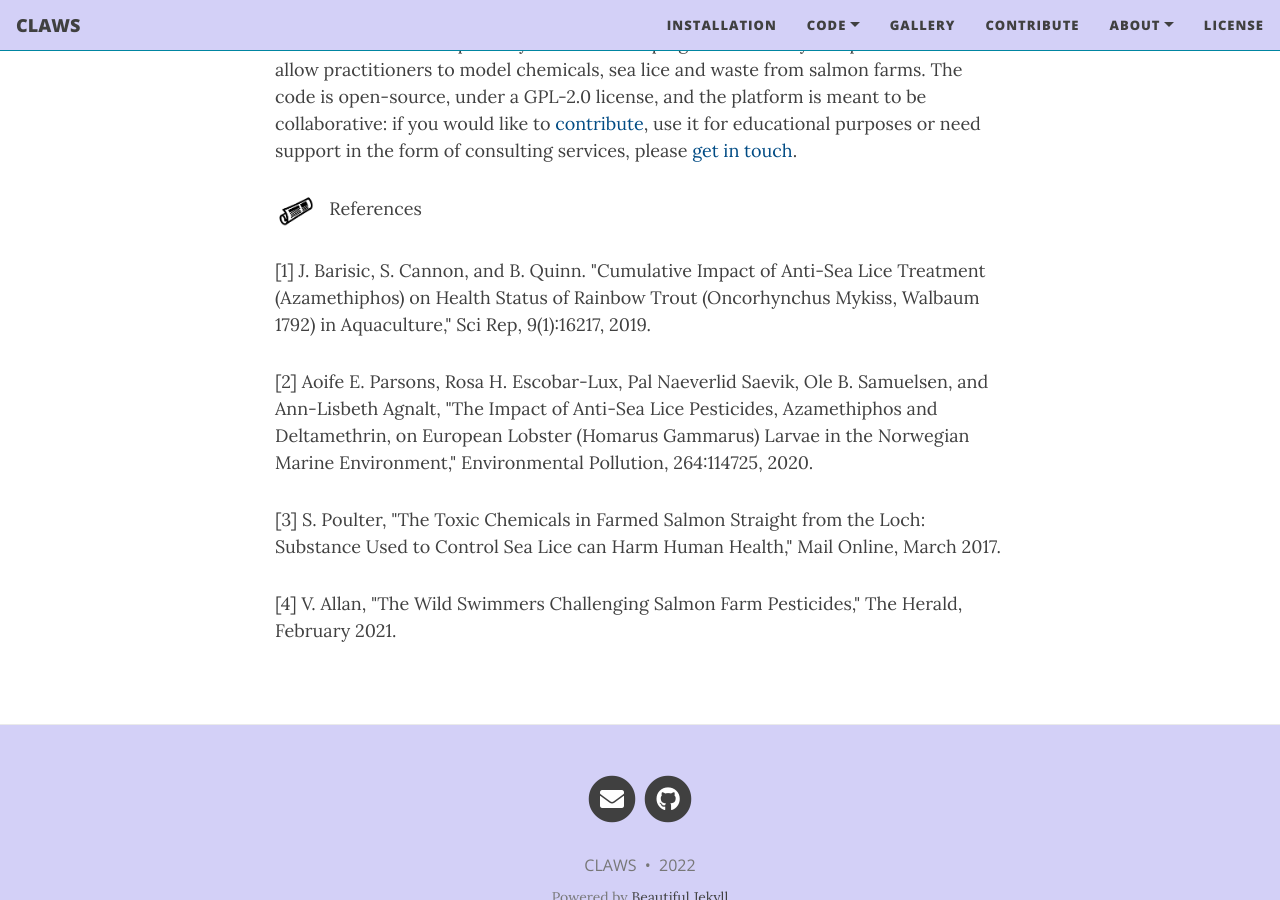
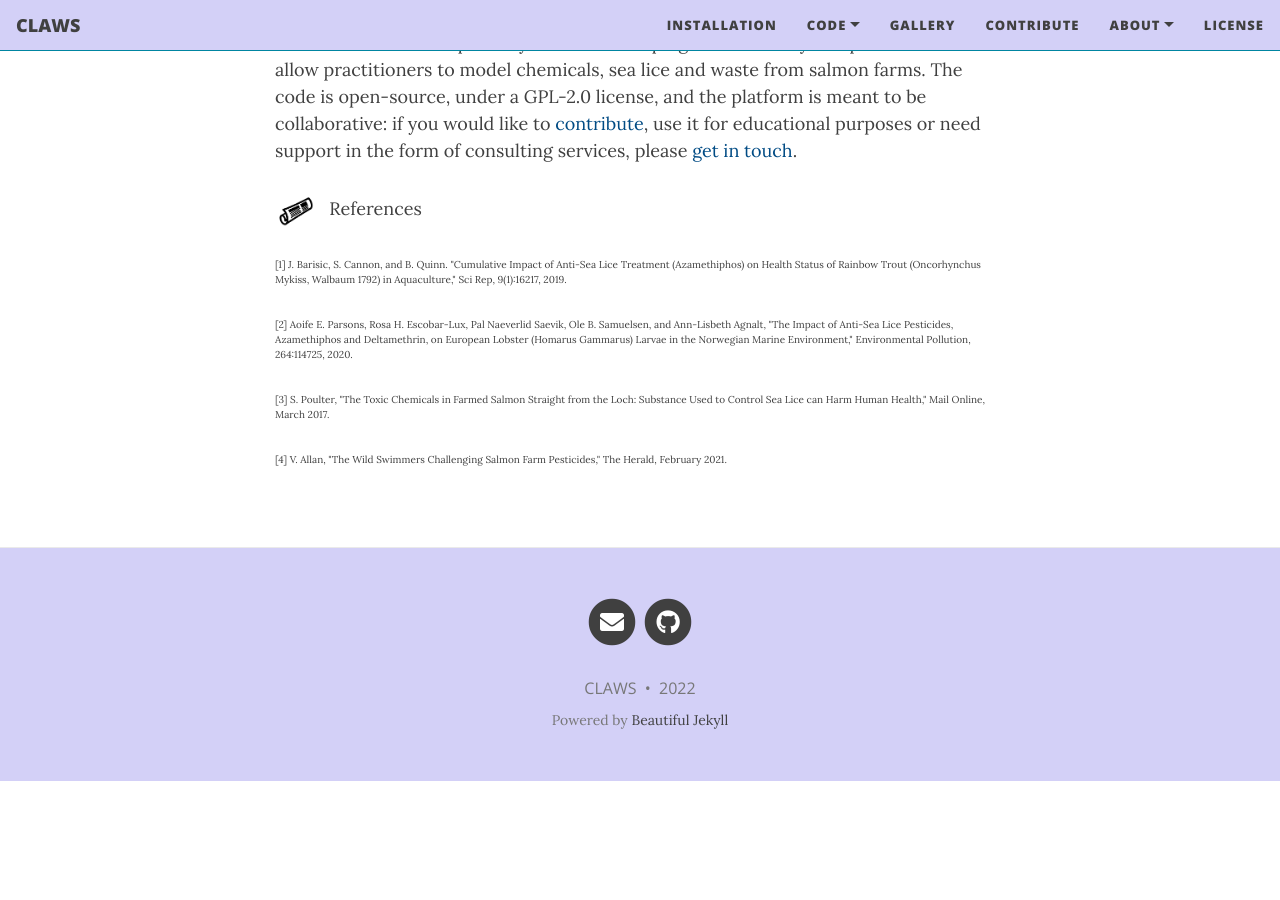
Before and after one commit to claws-scot/claws-scot.github.io, a Jekyll site: the page built from index.html, in a window 1280 px wide and 900 px high, scrolled down 858 px. Built offline with Jekyll 4.4.1, drawn with Linux system fonts in a browser that asks for light colours; nearby versions of some CDN libraries; the list of posts is cut into pages by our own code; after the commit the page ends 1639 px from its top, so only the background shows below that.

Commit message:
Editing web pages

```diff
--- a/index.html
+++ b/index.html
@@ -55,11 +55,11 @@
 </p>
 
 <p><img src="/docs/icons/publis.png" width="40"> &nbsp; References</p>
-<p>[1] J. Barisic, S. Cannon, and B. Quinn. "Cumulative Impact of Anti-Sea Lice Treatment (Azamethiphos) on Health Status of Rainbow Trout (Oncorhynchus Mykiss, Walbaum 1792) in Aquaculture," Sci Rep, 9(1):16217, 2019.</p>
-<p>[2] Aoife E. Parsons, Rosa H. Escobar-Lux, Pal Naeverlid Saevik, Ole B. Samuelsen, and Ann-Lisbeth Agnalt, "The Impact of Anti-Sea Lice Pesticides, Azamethiphos and Deltamethrin, on European Lobster (Homarus Gammarus) Larvae in the Norwegian Marine Environment," Environmental Pollution, 264:114725, 2020.</p>
-<p>[3] S. Poulter, "The Toxic Chemicals in Farmed Salmon Straight from the Loch: Substance Used to
+<p style="font-size:10px">[1] J. Barisic, S. Cannon, and B. Quinn. "Cumulative Impact of Anti-Sea Lice Treatment (Azamethiphos) on Health Status of Rainbow Trout (Oncorhynchus Mykiss, Walbaum 1792) in Aquaculture," Sci Rep, 9(1):16217, 2019.</p>
+<p style="font-size:10px">[2] Aoife E. Parsons, Rosa H. Escobar-Lux, Pal Naeverlid Saevik, Ole B. Samuelsen, and Ann-Lisbeth Agnalt, "The Impact of Anti-Sea Lice Pesticides, Azamethiphos and Deltamethrin, on European Lobster (Homarus Gammarus) Larvae in the Norwegian Marine Environment," Environmental Pollution, 264:114725, 2020.</p>
+<p style="font-size:10px">[3] S. Poulter, "The Toxic Chemicals in Farmed Salmon Straight from the Loch: Substance Used to
 Control Sea Lice can Harm Human Health," Mail Online, March 2017.</p>
-<p>[4] V. Allan, "The Wild Swimmers Challenging Salmon Farm Pesticides," The Herald, February 2021.</p>
+<p style="font-size:10px">[4] V. Allan, "The Wild Swimmers Challenging Salmon Farm Pesticides," The Herald, February 2021.</p>
 
 
 <!-- Javascript for the slideshow -->
```
Also changed, not shown: gallery.md (+6 -10 lines).
